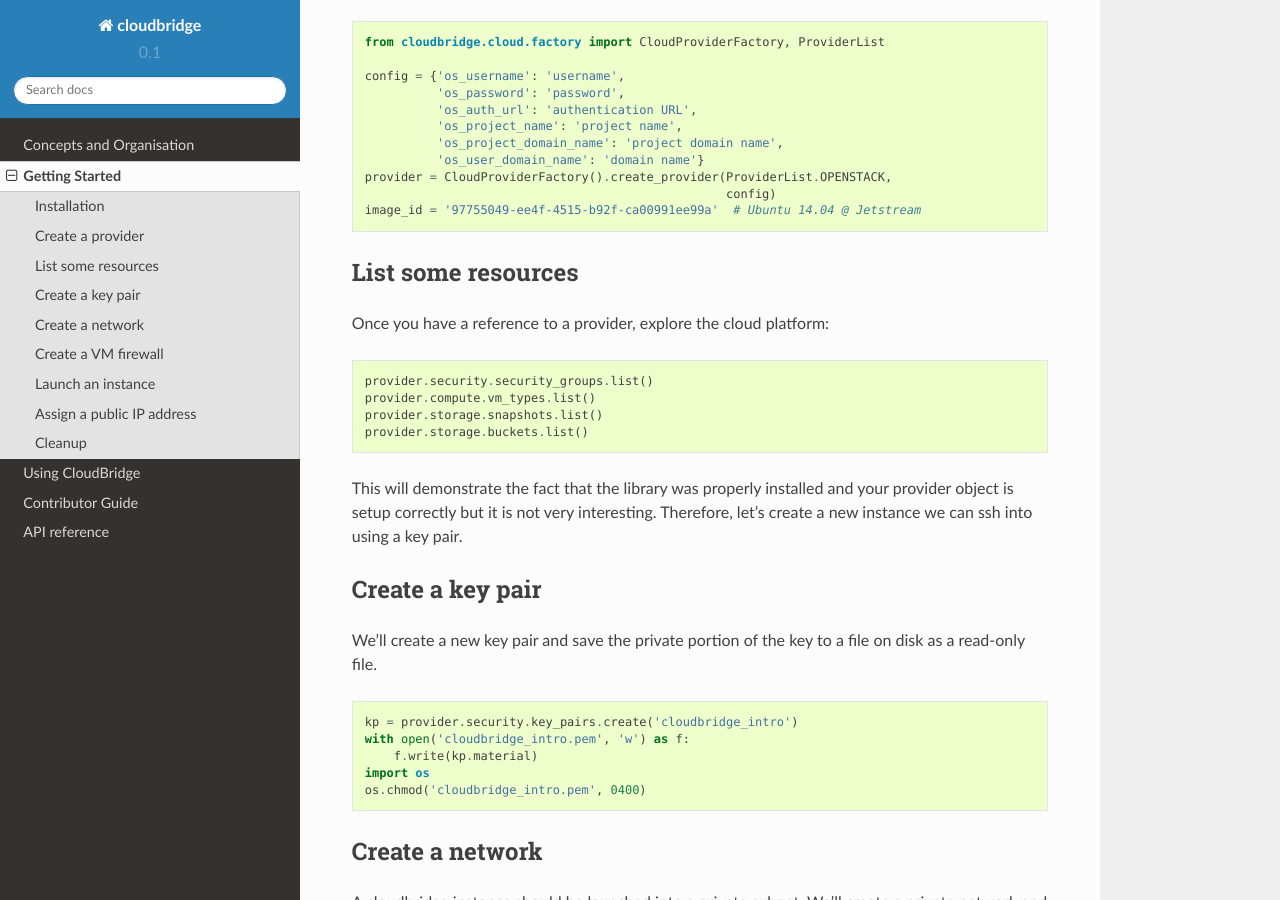
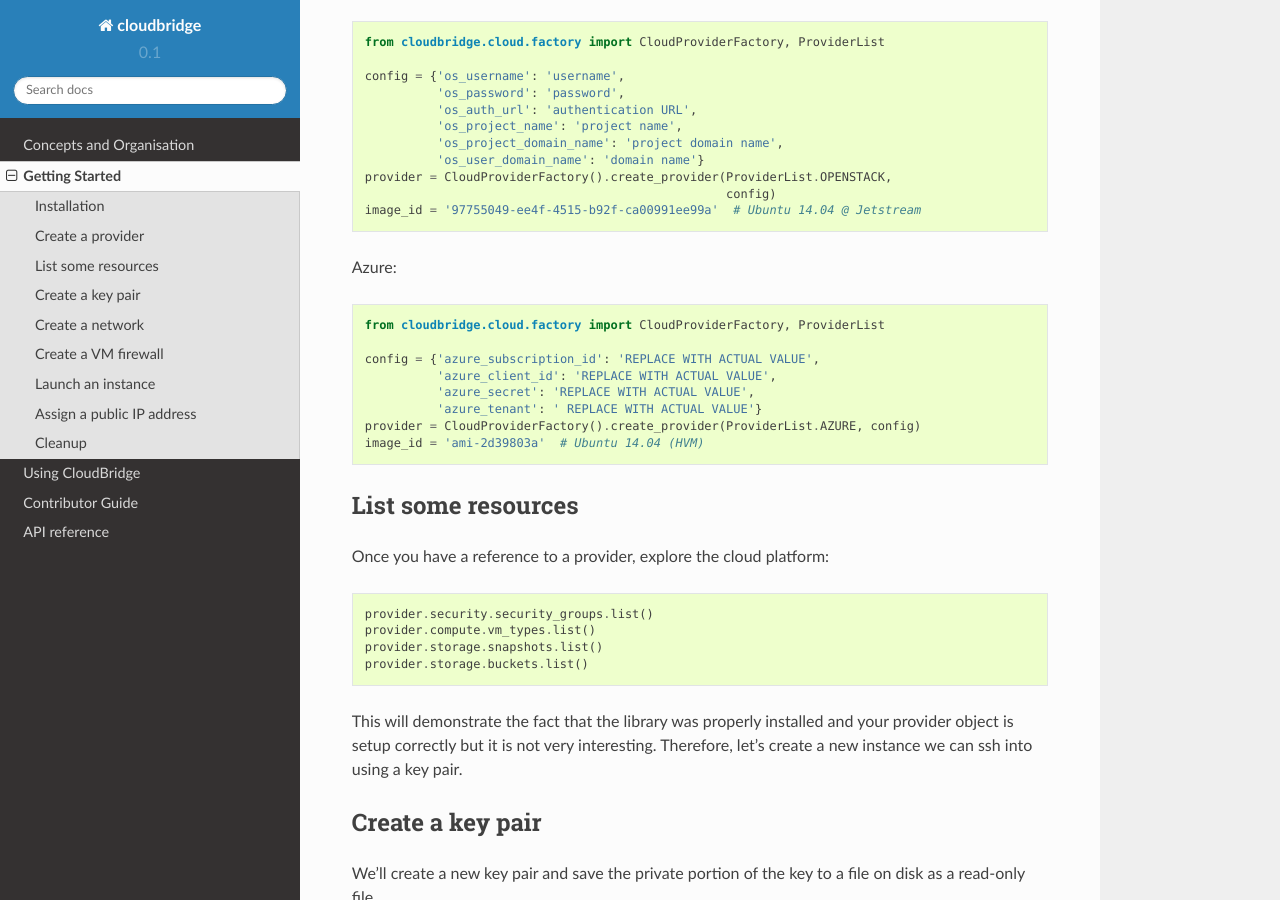
Before and after one commit to CloudVE/cloudbridge, a Sphinx documentation site: the page built from docs/getting_started.rst, in a window 1280 px wide and 900 px high, scrolled down 1142 px. Built offline with Sphinx 7.4.7 and the Read the Docs theme 2.0.0, drawn with Linux system fonts in a browser that asks for light colours.

```diff
--- a/docs/getting_started.rst
+++ b/docs/getting_started.rst
@@ -65,6 +65,20 @@ OpenStack (with Keystone authentication v3):
     provider = CloudProviderFactory().create_provider(ProviderList.OPENSTACK,
                                                       config)
     image_id = '97755049-ee4f-4515-b92f-ca00991ee99a'  # Ubuntu 14.04 @ Jetstream
+
+Azure:
+
+.. code-block:: python
+
+    from cloudbridge.cloud.factory import CloudProviderFactory, ProviderList
+
+    config = {'azure_subscription_id': 'REPLACE WITH ACTUAL VALUE',
+              'azure_client_id': 'REPLACE WITH ACTUAL VALUE',
+              'azure_secret': 'REPLACE WITH ACTUAL VALUE',
+              'azure_tenant': ' REPLACE WITH ACTUAL VALUE'}
+    provider = CloudProviderFactory().create_provider(ProviderList.AZURE, config)
+    image_id = 'ami-2d39803a'  # Ubuntu 14.04 (HVM)
+
 
 List some resources
 -------------------
--- a/docs/topics/contributor_guide.rst
+++ b/docs/topics/contributor_guide.rst
@@ -10,5 +10,5 @@ CloudBridge Provider.
     Design Goals <design_goals.rst>
     Design Decisions <design-decisions.rst>
     Testing <testing.rst>
-                                                     Provider Development Walkthrough <provider_development.rst>
-                                                     Release Process <release_process.rst>
+    Provider Development Walkthrough <provider_development.rst>
+    Release Process <release_process.rst>
```
Also changed, not shown: README.rst (+9 -9 lines), docs/topics/setup.rst (+4 -4 lines), 1 other file.
